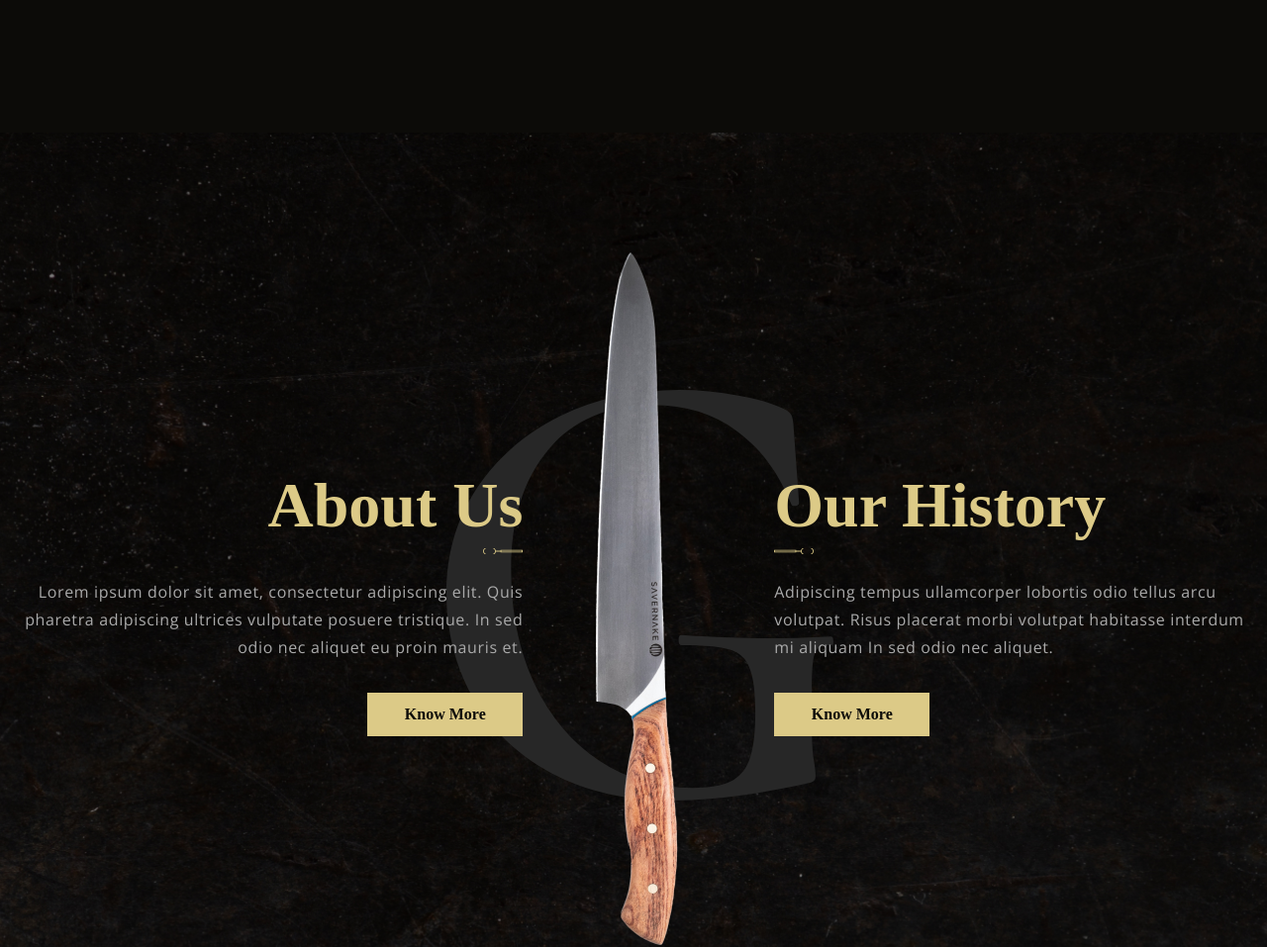
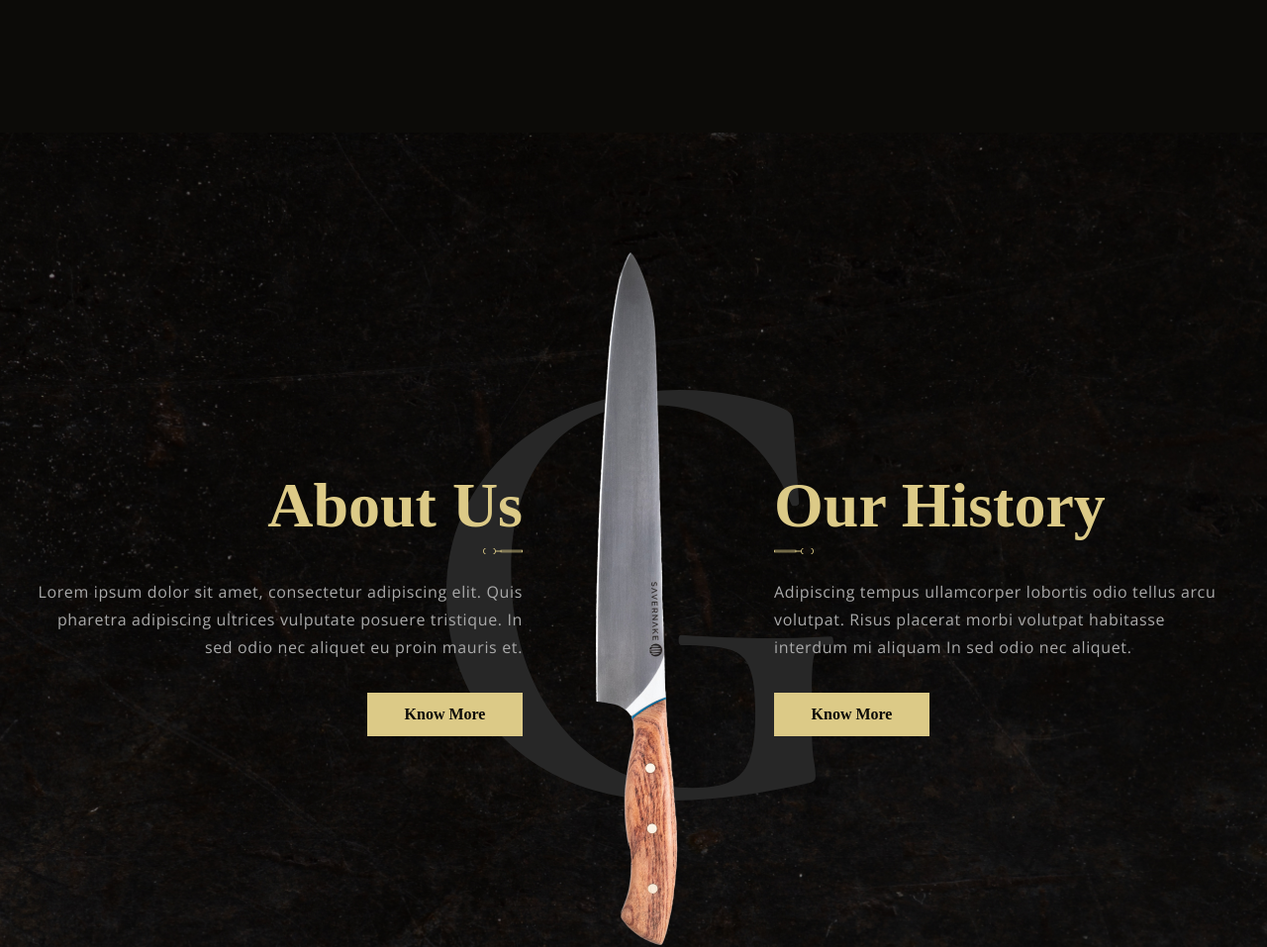
Before and after one commit to eberts-dev/gericht, a website: page src/index.html in a window 1280 px wide. Shown: the part 900-1857 px from the top of the page at 99% size. Drawn offline with nearby package versions, Linux system fonts and the light colour scheme; files that its build step writes are made by us from their sources; a web font is replaced by a local one.

Commit message:
include smard-grid

```diff
--- a/package.json
+++ b/package.json
@@ -8,10 +8,10 @@
     "deploy": "gh-pages -d dist"
   },
   "devDependencies": {
-    "gh-pages": "^5.0.0",
     "@splidejs/splide": "^4.1.4",
     "browser-sync": "^2.28.1",
     "del": "^6.1.1",
+    "gh-pages": "^5.0.0",
     "gulp": "^4.0.2",
     "gulp-autoprefixer": "^8.0.0",
     "gulp-cssbeautify": "^3.0.1",
@@ -25,6 +25,7 @@
     "gulp-strip-css-comments": "^2.0.0",
     "gulp-uglify": "^3.0.2",
     "panini": "^1.7.2",
-    "sass": "^1.58.3"
+    "sass": "^1.58.3",
+    "smart-grid": "^2.1.2"
   }
 }
--- a/src/assets/scss/about.scss
+++ b/src/assets/scss/about.scss
@@ -1,3 +1,5 @@
+@import 'root.scss';
+
 .about {
   background: url('../images/main/about.jpg') center no-repeat;
   background-size: cover;
--- a/src/assets/scss/root.scss
+++ b/src/assets/scss/root.scss
@@ -1,4 +1,6 @@
 // root colors
+
+@import 'smart-grid.scss';
 
 $page-color: #0C0B08;
 $title: #ffffff;
@@ -30,7 +32,8 @@ $text-l: 23px;
 // global styles
 
 .wrapper {
-  max-width: $md;
-  padding: 0 20px;
-  margin: 0 auto;
+  @include wrapper();
+  // max-width: $md;
+  // padding: 0 20px;
+  // margin: 0 auto;
 }
--- /dev/null
+++ b/src/assets/scss/smart-grid.scss
@@ -0,0 +1,433 @@
+$columns: 12;
+$atom: (100% / $columns);
+
+$break_lg: 1300px;
+$break_md: 960px;
+$break_sm: 780px;
+$break_xs: 560px;
+
+$offset: 30px;
+$offset_lg: $offset;
+$offset_md: $offset;
+$offset_sm: $offset;
+$offset_xs: $offset;
+
+$offset_one_side: ($offset / 2);
+$offset_lg_one_side: ($offset_lg / 2);
+$offset_md_one_side: ($offset_md / 2);
+$offset_sm_one_side: ($offset_sm / 2);
+$offset_xs_one_side: ($offset_xs / 2);
+
+$fields: 30px;
+$fields_sm: 15px;
+
+@mixin wrapper-full(){
+    padding-left: $fields;
+    padding-right: $fields;
+
+    @include sm-block(){
+        padding-left: $fields_sm;
+        padding-right: $fields_sm;
+    }
+}
+
+@mixin row-offsets(){
+    margin-left: ($offset_one_side * -1);
+    margin-right: ($offset_one_side * -1);
+}
+
+@mixin col-offsets($type){
+    #{$type}-left: $offset_one_side;
+    #{$type}-right: $offset_one_side;
+}
+
+@mixin wrapper(){
+    max-width: 1600px;
+    margin: 0 auto;
+    @include wrapper-full();
+}
+
+@mixin row-flex(){
+    display: flex;
+    flex-wrap: wrap;
+    @include row-offsets();
+}
+
+@mixin row-float(){
+    @include row-offsets();
+    @include clearfix();
+}
+
+@mixin row-ib(){
+    @include row-offsets();
+}
+
+@mixin col(){
+    box-sizing: border-box;
+    word-wrap: break-word;
+    @include col-offsets(margin);
+}
+
+@mixin col-float(){
+    float: left;
+}
+
+@mixin col-ib(){
+    display: inline-block;
+    vertical-align: top;
+}
+
+@mixin col-padding(){
+    word-wrap: break-word;
+    @include col-offsets(padding);
+}
+
+@mixin size($n){
+    $val: 100% / $columns * $n;
+    width: #{calc(#{$val} - #{$offset})};
+}
+
+@mixin size-lg($n){
+    $val: 100% / $columns * $n;
+    @include lg(width, #{calc(#{$val} - #{$offset_lg})});
+}
+
+@mixin size-md($n){
+    $val: 100% / $columns * $n;
+    @include md(width, #{calc(#{$val} - #{$offset_md})});
+}
+
+@mixin size-sm($n){
+    $val: 100% / $columns * $n;
+    @include sm(width, #{calc(#{$val} - #{$offset_sm})});
+}
+
+@mixin size-xs($n){
+    $val: 100% / $columns * $n;
+    @include xs(width, #{calc(#{$val} - #{$offset_xs})});
+}
+
+@mixin shift($n){
+    $val: 100% / $columns * $n;
+    margin-left: #{calc(#{$val} + #{$offset_one_side})};
+    margin-right: #{calc(#{$val} + #{$offset_one_side})};
+}
+
+@mixin shift-left($n){
+    $val: 100% / $columns * $n;
+    margin-left: #{calc(#{$val} + #{$offset_one_side})};
+}
+
+@mixin shift-right($n){
+    $val: 100% / $columns * $n;
+    margin-right: #{calc(#{$val} + #{$offset_one_side})};
+}
+
+@mixin shift-padding($n){
+    $val: 100% / $columns * $n;
+    padding-left: #{calc(#{$val} + #{$offset_one_side})};
+    padding-right: #{calc(#{$val} + #{$offset_one_side})};
+}
+
+@mixin shift-padding-left($n){
+    $val: 100% / $columns * $n;
+    padding-left: #{calc(#{$val} + #{$offset_one_side})};
+}
+
+@mixin shift-padding-right($n){
+    $val: 100% / $columns * $n;
+    padding-right: #{calc(#{$val} + #{$offset_one_side})};
+}
+
+@mixin shift-lg($n){
+    $val: 100% / $columns * $n;
+    @include lg(margin-left, #{calc(#{$val} + #{$offset_lg_one_side})});
+    @include lg(margin-right, #{calc(#{$val} + #{$offset_lg_one_side})});
+}
+
+@mixin shift-lg-left($n){
+    $val: 100% / $columns * $n;
+    @include lg(margin-left, #{calc(#{$val} + #{$offset_lg_one_side})});
+}
+
+@mixin shift-lg-right($n){
+    $val: 100% / $columns * $n;
+    @include lg(margin-right, #{calc(#{$val} + #{$offset_lg_one_side})});
+}
+
+@mixin shift-lg-padding($n){
+    $val: 100% / $columns * $n;
+    @include lg(padding-left, #{calc(#{$val} + #{$offset_lg_one_side})});
+    @include lg(padding-right, #{calc(#{$val} + #{$offset_lg_one_side})});
+}
+
+@mixin shift-lg-padding-left($n){
+    $val: 100% / $columns * $n;
+    @include lg(padding-left, #{calc(#{$val} + #{$offset_lg_one_side})});
+}
+
+@mixin shift-lg-padding-right($n){
+    $val: 100% / $columns * $n;
+    @include lg(padding-right, #{calc(#{$val} + #{$offset_lg_one_side})});
+}
+
+@mixin shift-md($n){
+    $val: 100% / $columns * $n;
+    @include md(margin-left, #{calc(#{$val} + #{$offset_md_one_side})});
+    @include md(margin-right, #{calc(#{$val} + #{$offset_md_one_side})});
+}
+
+@mixin shift-md-left($n){
+    $val: 100% / $columns * $n;
+    @include md(margin-left, #{calc(#{$val} + #{$offset_md_one_side})});
+}
+
+@mixin shift-md-right($n){
+    $val: 100% / $columns * $n;
+    @include md(margin-right, #{calc(#{$val} + #{$offset_md_one_side})});
+}
+
+@mixin shift-md-padding($n){
+    $val: 100% / $columns * $n;
+    @include md(padding-left, #{calc(#{$val} + #{$offset_md_one_side})});
+    @include md(padding-right, #{calc(#{$val} + #{$offset_md_one_side})});
+}
+
+@mixin shift-md-padding-left($n){
+    $val: 100% / $columns * $n;
+    @include md(padding-left, #{calc(#{$val} + #{$offset_md_one_side})});
+}
+
+@mixin shift-md-padding-right($n){
+    $val: 100% / $columns * $n;
+    @include md(padding-right, #{calc(#{$val} + #{$offset_md_one_side})});
+}
+
+@mixin shift-sm($n){
+    $val: 100% / $columns * $n;
+    @include sm(margin-left, #{calc(#{$val} + #{$offset_sm_one_side})});
+    @include sm(margin-right, #{calc(#{$val} + #{$offset_sm_one_side})});
+}
+
+@mixin shift-sm-left($n){
+    $val: 100% / $columns * $n;
+    @include sm(margin-left, #{calc(#{$val} + #{$offset_sm_one_side})});
+}
+
+@mixin shift-sm-right($n){
+    $val: 100% / $columns * $n;
+    @include sm(margin-right, #{calc(#{$val} + #{$offset_sm_one_side})});
+}
+
+@mixin shift-sm-padding($n){
+    $val: 100% / $columns * $n;
+    @include sm(padding-left, #{calc(#{$val} + #{$offset_sm_one_side})});
+    @include sm(padding-right, #{calc(#{$val} + #{$offset_sm_one_side})});
+}
+
+@mixin shift-sm-padding-left($n){
+    $val: 100% / $columns * $n;
+    @include sm(padding-left, #{calc(#{$val} + #{$offset_sm_one_side})});
+}
+
+@mixin shift-sm-padding-right($n){
+    $val: 100% / $columns * $n;
+    @include sm(padding-right, #{calc(#{$val} + #{$offset_sm_one_side})});
+}
+
+@mixin shift-xs($n){
+    $val: 100% / $columns * $n;
+    @include xs(margin-left, #{calc(#{$val} + #{$offset_xs_one_side})});
+    @include xs(margin-right, #{calc(#{$val} + #{$offset_xs_one_side})});
+}
+
+@mixin shift-xs-left($n){
+    $val: 100% / $columns * $n;
+    @include xs(margin-left, #{calc(#{$val} + #{$offset_xs_one_side})});
+}
+
+@mixin shift-xs-right($n){
+    $val: 100% / $columns * $n;
+    @include xs(margin-right, #{calc(#{$val} + #{$offset_xs_one_side})});
+}
+
+@mixin shift-xs-padding($n){
+    $val: 100% / $columns * $n;
+    @include xs(padding-left, #{calc(#{$val} + #{$offset_xs_one_side})});
+    @include xs(padding-right, #{calc(#{$val} + #{$offset_xs_one_side})});
+}
+
+@mixin shift-xs-padding-left($n){
+    $val: 100% / $columns * $n;
+    @include xs(padding-left, #{calc(#{$val} + #{$offset_xs_one_side})});
+}
+
+@mixin shift-xs-padding-right($n){
+    $val: 100% / $columns * $n;
+    @include xs(padding-right, #{calc(#{$val} + #{$offset_xs_one_side})});
+}
+
+@mixin lg($name, $value){
+    @media screen and (max-width: $break_lg){
+        #{$name}: $value;
+    }
+}
+
+@mixin lg-block(){
+    @media screen and (max-width: $break_lg){
+        @content;
+    }
+}
+
+@mixin md($name, $value){
+    @media screen and (max-width: $break_md){
+        #{$name}: $value;
+    }
+}
+
+@mixin md-block(){
+    @media screen and (max-width: $break_md){
+        @content;
+    }
+}
+
+@mixin sm($name, $value){
+    @media screen and (max-width: $break_sm){
+        #{$name}: $value;
+    }
+}
+
+@mixin sm-block(){
+    @media screen and (max-width: $break_sm){
+        @content;
+    }
+}
+
+@mixin xs($name, $value){
+    @media screen and (max-width: $break_xs){
+        #{$name}: $value;
+    }
+}
+
+@mixin xs-block(){
+    @media screen and (max-width: $break_xs){
+        @content;
+    }
+}
+
+@mixin from($min_width){
+    @media screen and (min-width: $min_width){
+        @content;
+    }
+}
+
+@mixin to($max_width){
+    @media screen and (max-width: $max_width){
+        @content;
+    }
+}
+
+@mixin from-to($min_width, $max_width){
+    @media screen and (min-width: $min_width) and (max-width: $max_width){
+        @content;
+    }
+}
+
+@mixin u-row-flex($offset){
+    display: flex;
+    flex-wrap: wrap;
+    margin-left: ($offset / -2);
+    margin-right: ($offset / -2);
+}
+
+@mixin u-col($offset){
+    box-sizing: border-box;
+    word-wrap: break-word;
+    margin-left: ($offset / 2);
+    margin-right: ($offset / 2);
+}
+
+@mixin u-size($n, $columns, $offset){
+    width: #{calc(100% / #{$columns} * #{$n} - #{$offset})};
+}
+
+@mixin reset(){
+    body,div,dl,dt,dd,ul,li,h1,h2,h3,h4,h5,h6,pre,code,form,fieldset,input,textarea,p,blockquote,th,td{
+        margin: 0;
+        padding: 0;
+    }
+    table{
+        border-collapse: collapse;
+        border-spacing: 0;
+    }
+    fieldset,img,abbr{
+        border: 0;
+    }
+    address,caption,cite,code,dfn,em,strong,th,var{
+        font-style: normal;
+        font-weight: normal;
+    }
+    ul li{
+        list-style: none;
+    }
+    caption,th{
+        text-align: left;
+    }
+    h1,h2,h3,h4,h5,h6{
+        font-size: 100%;
+        font-weight: normal;
+    }
+    sup{
+        vertical-align: text-top;
+    }
+    sub{
+        vertical-align: text-bottom;
+    }
+    input,textarea,select{
+        font-family: inherit;
+        font-size: inherit;
+        font-weight: inherit;
+    }
+    legend{
+        color: #000;
+    }
+    article,aside,details,figcaption,figure,footer,header,hgroup,menu,nav,section,main{
+        display: block;
+    }
+    img{
+        max-width: 100%;
+        height: auto;
+    }
+}
+
+@mixin debug($background, $outline){
+    height: 100vh;
+    position: fixed;
+    width: 100%;
+
+    > div{
+        height: inherit;
+        @include wrapper();
+
+        > div{
+            height: inherit;
+            @include row-flex();
+
+            > div{
+                @include col();
+                @include size(1);
+                height: inherit;
+                outline: $outline;
+                background: $background;
+            }
+        }
+    }
+}
+
+@mixin clearfix(){
+    &::after{
+        display: block;
+        content: "";
+        clear: both;
+    }
+}
--- a/src/assets/scss/style.scss
+++ b/src/assets/scss/style.scss
@@ -1,4 +1,5 @@
 @import 'reset.scss';
+@import 'smart-grid.scss';
 @import 'root.scss';
 @import 'slider.scss';
 @import 'about.scss';
```
Also changed, not shown: gulpfile.js (+41 -0 lines), 1 other file.
